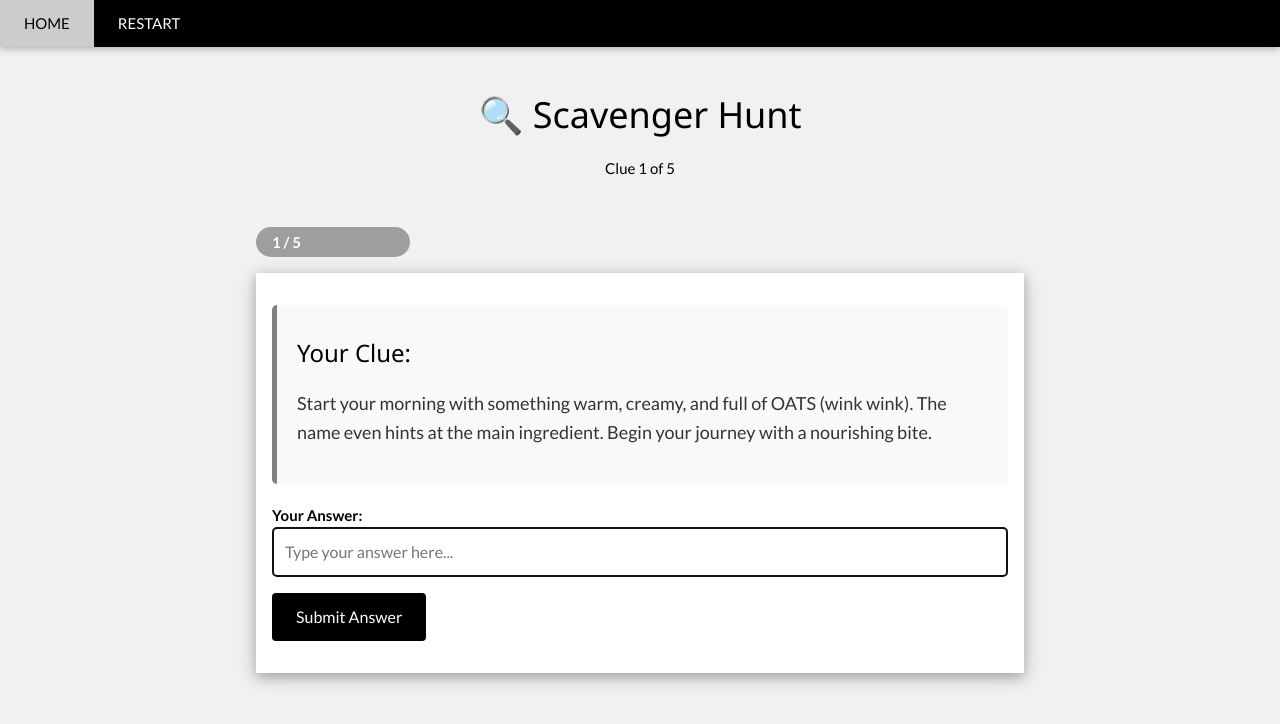
After one commit to oliviajain/mysite, a Flask app: page /scavenger_hunt/hunt in a window 1280 px wide. The commit adds this page. Shown: the top 724 px of the page. Run offline with Flask 3, Linux system fonts and the light colour scheme.

Commit message:
Add scavenger hunt

```diff
--- a/flask_app.py
+++ b/flask_app.py
@@ -3,9 +3,11 @@ from cookbook.routes import cookbook_bp
 from journal.database import init_journal_db
 from journal.routes import journal_bp
 from car.routes import car_bp
+from scavenger_hunt.routes import scavenger_hunt_bp
 import os
 
 app = Flask(__name__)
+app.secret_key = os.environ.get('SECRET_KEY', 'dev-secret-key-change-in-production')
 port = int(os.environ.get('PORT', 4000))
 
 init_journal_db(app)
@@ -13,6 +15,7 @@ init_journal_db(app)
 app.register_blueprint(cookbook_bp)
 app.register_blueprint(journal_bp)
 app.register_blueprint(car_bp)
+app.register_blueprint(scavenger_hunt_bp)
 
 @app.route("/")
 def home():
--- /dev/null
+++ b/scavenger_hunt/__init__.py
@@ -0,0 +1 @@
+# Scavenger Hunt module
--- /dev/null
+++ b/scavenger_hunt/routes.py
@@ -0,0 +1,156 @@
+from flask import Blueprint, render_template, request, session, redirect, url_for
+import json
+import os
+
+scavenger_hunt_bp = Blueprint('scavenger_hunt', __name__, url_prefix='/scavenger_hunt')
+
+# Load clues from JSON file
+def load_clues():
+    clues_path = os.path.join(os.path.dirname(__file__), 'clues.json')
+    with open(clues_path, 'r') as f:
+        clues_dict = json.load(f)
+    # Convert numeric string keys to integers, keep others as strings
+    result = {}
+    for k, v in clues_dict.items():
+        try:
+            result[int(k)] = v
+        except ValueError:
+            result[k] = v
+    return result
+
+CLUES = load_clues()
+
+
+@scavenger_hunt_bp.route('/', methods=['GET'])
+def index():
+    # Show landing page with instructions
+    return render_template('scavenger_hunt/landing.html')
+
+
+@scavenger_hunt_bp.route('/start', methods=['GET'])
+def start():
+    # Initialize the session for a new game
+    session['current_clue'] = 0
+    session['error'] = None
+    session['wrong_attempts'] = 0
+    session['chosen_path'] = None
+    session['path_clues'] = []
+    session['show_correct'] = False
+    return redirect(url_for('scavenger_hunt.hunt'))
+
+
+@scavenger_hunt_bp.route('/hunt', methods=['GET', 'POST'])
+def hunt():
+    # Get current clue index from session
+    current_clue_index = session.get('current_clue', 0)
+    path_clues = session.get('path_clues', [])
+    path_index = session.get('path_index', 0)
+    wrong_attempts = session.get('wrong_attempts', 0)
+    show_correct = session.get('show_correct', False)
+    error = None
+    reveal_answer = False
+
+    # Determine which clue to show
+    if current_clue_index <= 3:
+        # Main clues (0, 1, 2, 3)
+        clue_key = current_clue_index
+        total_clues = 4 + 1  # 4 main clues + 1 bonus (representing the choice)
+        clue_number = current_clue_index + 1
+    elif path_clues:
+        # Path clues (4a, 4b or 4c)
+        if path_index >= len(path_clues):
+            return redirect(url_for('scavenger_hunt.complete'))
+        clue_key = path_clues[path_index]
+        total_clues = 4 + len(path_clues)
+        clue_number = 4 + path_index + 1
+    else:
+        # After main clues but no path chosen - redirect to choice
+        return redirect(url_for('scavenger_hunt.choice'))
+
+    if request.method == 'POST':
+        # Check if this is a "next" button press after correct answer
+        if request.form.get('action') == 'next':
+            session['show_correct'] = False
+            session['wrong_attempts'] = 0  # Reset wrong attempts for next clue
+
+            if current_clue_index <= 3:
+                # Move to next main clue
+                current_clue_index += 1
+                session['current_clue'] = current_clue_index
+
+                # After clue 3, redirect to choice page
+                if current_clue_index > 3:
+                    return redirect(url_for('scavenger_hunt.choice'))
+            else:
+                # Move to next path clue
+                path_index += 1
+                session['path_index'] = path_index
+
+                # Check if path is completed
+                if path_index >= len(path_clues):
+                    return redirect(url_for('scavenger_hunt.complete'))
+
+            # Redirect to show next clue
+            return redirect(url_for('scavenger_hunt.hunt'))
+
+        # Otherwise, check the answer
+        user_answer = request.form.get('answer', '').strip().lower()
+        correct_answer = CLUES[clue_key]['answer'].lower()
+
+        if user_answer == correct_answer:
+            # Show correct message
+            session['show_correct'] = True
+            show_correct = True
+        else:
+            # Wrong answer
+            wrong_attempts += 1
+            session['wrong_attempts'] = wrong_attempts
+
+            if wrong_attempts >= 5:
+                reveal_answer = True
+                error = None
+            else:
+                attempts_left = 5 - wrong_attempts
+                error = f"That's not correct. Try again! ({attempts_left} attempt{'s' if attempts_left != 1 else ''} left)"
+
+    # Get current clue
+    current_clue = CLUES[clue_key]
+    correct_message = current_clue.get('correct_message', '')
+
+    return render_template(
+        'scavenger_hunt/hunt.html',
+        clue=current_clue['clue'],
+        clue_number=clue_number,
+        total_clues=total_clues,
+        error=error,
+        reveal_answer=reveal_answer,
+        correct_answer=current_clue['answer'] if reveal_answer else None,
+        wrong_attempts=wrong_attempts,
+        show_correct=show_correct,
+        correct_message=correct_message
+    )
+
+
+@scavenger_hunt_bp.route('/choice', methods=['GET', 'POST'])
+def choice():
+    if request.method == 'POST':
+        chosen_path = request.form.get('path')
+
+        if chosen_path == 'A':
+            session['path_clues'] = ['4a', '4b']
+            session['chosen_path'] = 'A'
+        elif chosen_path == 'B':
+            session['path_clues'] = ['4c']
+            session['chosen_path'] = 'B'
+
+        session['path_index'] = 0
+        session['wrong_attempts'] = 0
+        session['show_correct'] = False
+        return redirect(url_for('scavenger_hunt.hunt'))
+
+    return render_template('scavenger_hunt/choice.html')
+
+
+@scavenger_hunt_bp.route('/complete')
+def complete():
+    return render_template('scavenger_hunt/complete.html')
--- /dev/null
+++ b/static/scavenger_hunt/style.css
@@ -0,0 +1,46 @@
+body {
+    font-family: 'Lato', sans-serif;
+}
+
+.clue-box {
+    background-color: #f9f9f9;
+    border-left: 5px solid grey;
+    padding: 20px;
+    margin-bottom: 20px;
+    border-radius: 5px;
+}
+
+.clue-text {
+    font-size: 18px;
+    line-height: 1.6;
+    color: #333;
+}
+
+.success-card {
+    animation: fadeInScale 0.6s ease-in-out;
+}
+
+@keyframes fadeInScale {
+    from {
+        opacity: 0;
+        transform: scale(0.9);
+    }
+    to {
+        opacity: 1;
+        transform: scale(1);
+    }
+}
+
+input[type="text"] {
+    padding: 12px;
+    font-size: 16px;
+}
+
+button[type="submit"] {
+    padding: 12px 24px;
+    font-size: 16px;
+}
+
+button[type="submit"]:hover {
+    opacity: 0.8;
+}
--- a/templates/index.html
+++ b/templates/index.html
@@ -53,6 +53,8 @@
             <li><a href="/journal">One Question a Day</a></li>
             <p>Skip the dealer, do it yourself.</p>
             <li><a href="/car">Car Maintenance List</a></li>
+            <p>Happy Birthday! Wear walking shoes.</p>
+            <li><a href="/scavenger_hunt">Aditi's Scavenger Hunt</a></li>
         </ul>
     </div>
 </body>
--- /dev/null
+++ b/templates/scavenger_hunt/hunt.html
@@ -0,0 +1,97 @@
+<!DOCTYPE html>
+<html lang="en">
+<head>
+    <meta charset="UTF-8">
+    <meta name="viewport" content="width=device-width, initial-scale=1.0">
+    <title>Scavenger Hunt</title>
+    <link rel="stylesheet" href="https://www.w3schools.com/w3css/4/w3.css">
+    <link rel="stylesheet" href="https://fonts.googleapis.com/css?family=Lato:400,700&display=swap">
+    <link rel="stylesheet" href="{{ url_for('static', filename='scavenger_hunt/style.css') }}">
+</head>
+<body class="w3-light-grey">
+
+<!-- Navbar -->
+<div class="w3-top">
+    <div class="w3-bar w3-black w3-card">
+        <a class="w3-bar-item w3-button w3-padding-large" href="/">HOME</a>
+        <a class="w3-bar-item w3-button w3-padding-large" href="{{ url_for('scavenger_hunt.start') }}">RESTART</a>
+    </div>
+</div>
+
+<!-- Page content -->
+<div class="w3-content" style="max-width:800px; margin-top:46px">
+
+    <!-- Header -->
+    <header class="w3-container w3-center w3-padding-32">
+        <h1>🔍 Scavenger Hunt</h1>
+        <p>Clue {{ clue_number }} of {{ total_clues }}</p>
+    </header>
+
+    <!-- Progress Bar -->
+    <div class="w3-container w3-margin-bottom">
+        <div class="w3-light-grey w3-round-xlarge">
+            <div class="w3-container w3-grey w3-round-xlarge" style="width:{{ (clue_number / total_clues * 100) }}%; height: 30px; line-height: 30px;">
+                <span style="color: white; font-weight: bold;">{{ clue_number }} / {{ total_clues }}</span>
+            </div>
+        </div>
+    </div>
+
+    <!-- Clue and Form -->
+    <div class="w3-card-4 w3-margin w3-white">
+        <div class="w3-container w3-padding-32">
+            <div class="clue-box">
+                <h3>Your Clue:</h3>
+                <p class="clue-text">{{ clue }}</p>
+            </div>
+
+            {% if show_correct %}
+            <div class="w3-panel w3-green w3-round">
+                <h4>✅ Correct!</h4>
+                {% if correct_message %}
+                <p>{{ correct_message }}</p>
+                {% else %}
+                <p>Great job! Ready for the next challenge?</p>
+                {% endif %}
+            </div>
+            <form action="" method="post" class="w3-margin-top">
+                <input type="hidden" name="action" value="next">
+                <button type="submit" class="w3-button w3-black w3-round w3-large">Next</button>
+            </form>
+            {% elif reveal_answer %}
+            <div class="w3-panel w3-yellow w3-round">
+                <h4>😅 Answer Revealed!</h4>
+                <p>You've tried 5 times. The answer is: <strong>{{ correct_answer }}</strong></p>
+                <p>Better luck on the next one!</p>
+            </div>
+            <form action="" method="post" class="w3-margin-top">
+                <input type="hidden" name="action" value="next">
+                <button type="submit" class="w3-button w3-black w3-round">Next</button>
+            </form>
+            {% else %}
+                {% if error %}
+                <div class="w3-panel w3-red w3-round">
+                    <p>❌ {{ error }}</p>
+                </div>
+                {% endif %}
+
+                <form action="" method="post" class="w3-margin-top">
+                    <label for="answer"><strong>Your Answer:</strong></label>
+                    <input type="text" id="answer" name="answer" required class="w3-input w3-border w3-round" placeholder="Type your answer here..." autofocus>
+                    <button type="submit" class="w3-button w3-black w3-round w3-margin-top">Submit Answer</button>
+                </form>
+            {% endif %}
+        </div>
+    </div>
+
+</div>
+
+<script>
+    // Auto-focus on the answer input if it exists
+    const answerInput = document.getElementById('answer');
+    if (answerInput) {
+        answerInput.focus();
+    }
+</script>
+
+</body>
+</html>
```
Also changed, not shown: scavenger_hunt/clues.json (added, +37 -0 lines), templates/scavenger_hunt/choice.html (added, +100 -0 lines), templates/scavenger_hunt/complete.html (added, +47 -0 lines), templates/scavenger_hunt/landing.html (added, +89 -0 lines).
